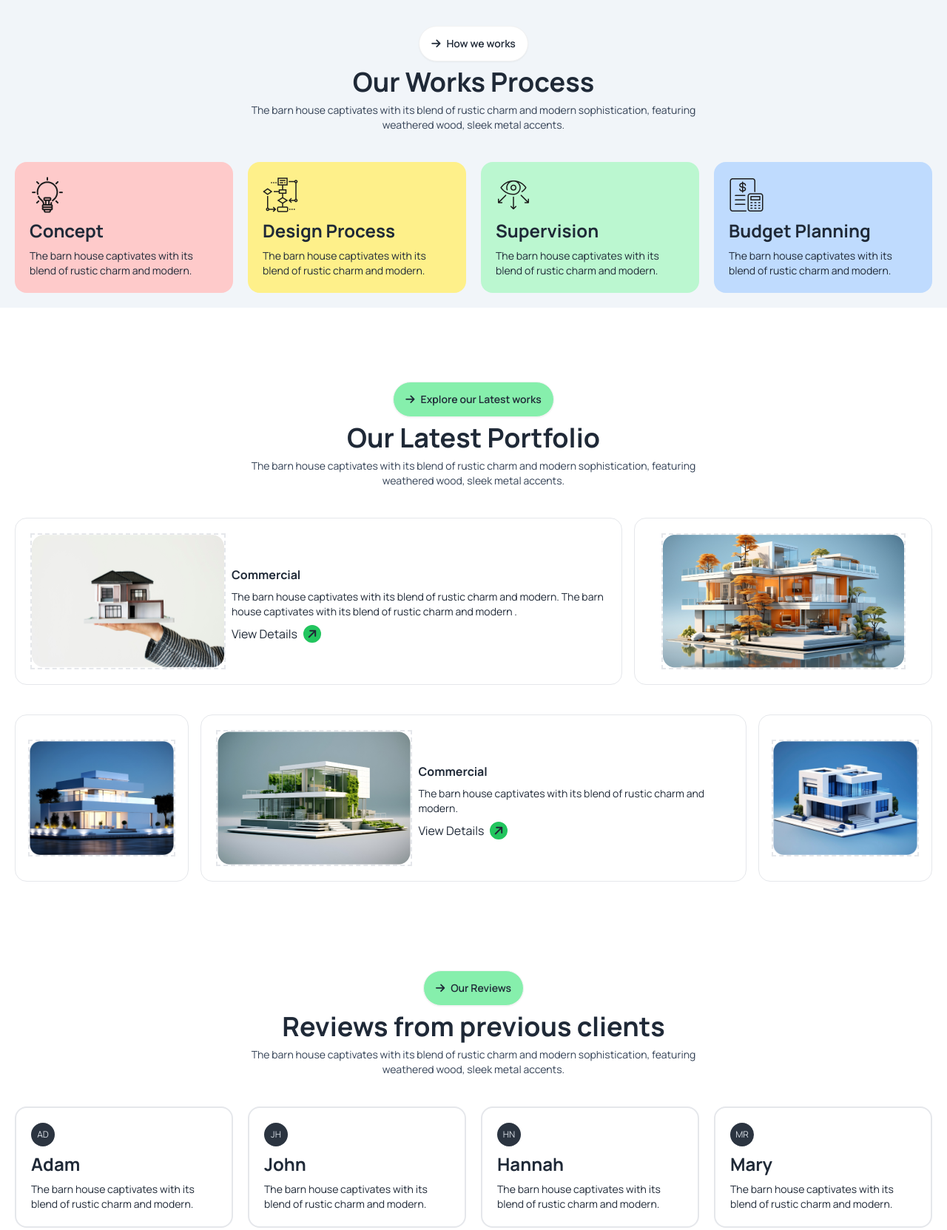
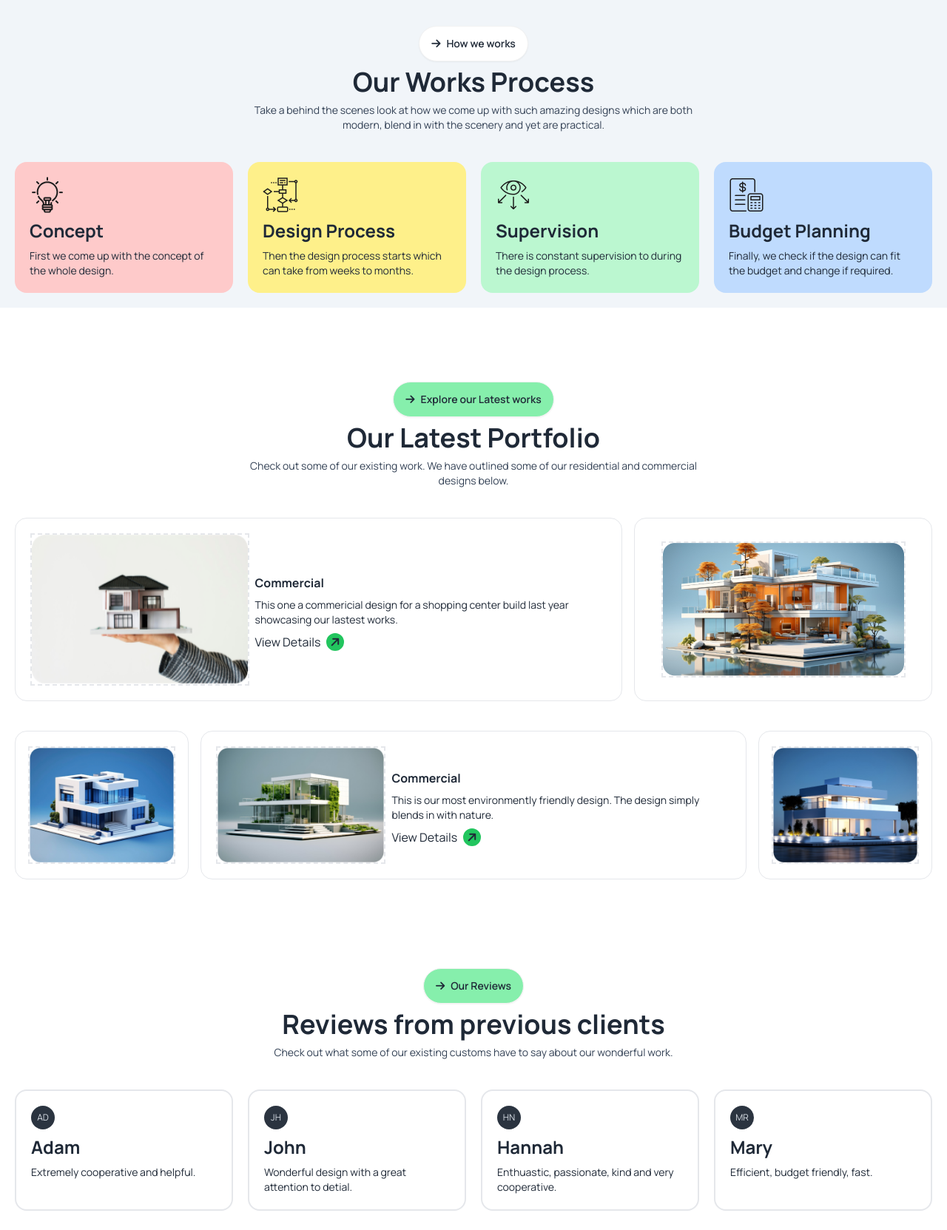
Before and after one commit to Mahajabin-Tokon/PHA3-Riterio-ModernHomes, a plain HTML site: page index.html in a window 1280 px wide. Shown: the part 1480-3143 px from the top of the page at 74% size. Drawn offline with nearby package versions, Linux system fonts and the light colour scheme.

Commit message:
Meaning text added

```diff
--- a/index.html
+++ b/index.html
@@ -143,9 +143,7 @@
                 liveable spaces
               </h4>
               <p class="text-sm text-slate-700 md:w-3/4">
-                The barn house captivates with its blend of rustic charm and
-                modern sophistication, featuring weathered wood, sleek metal
-                accents.
+                We design keeping mind the surrounding area, taking into consideration of local schools, hospitals and community centers. We also make sure our designs our environmently friendly.
               </p>
             </div>
 
@@ -161,8 +159,7 @@
               <div class="">
                 <h6 class="text-xl font-bold">Commercial</h6>
                 <p>
-                  The barn house captivates with its blend of rustic charm and
-                  modern.
+                  We have list of commercial designs with all modern facilities.
                 </p>
               </div>
             </div>
@@ -179,8 +176,7 @@
               <div class="">
                 <h6 class="text-xl font-bold">Residential</h6>
                 <p>
-                  The barn house captivates with its blend of rustic charm and
-                  modern.
+                  We have a list residential designs that look sleek and elegant.
                 </p>
               </div>
             </div>
@@ -205,9 +201,7 @@
             </button>
             <h4 class="text-4xl font-bold text-center">Our Works Process</h4>
             <p class="text-sm text-slate-700 md:w-1/2 text-center">
-              The barn house captivates with its blend of rustic charm and
-              modern sophistication, featuring weathered wood, sleek metal
-              accents.
+              Take a behind the scenes look at how we come up with such amazing designs which are both modern, blend in with the scenery and yet are practical.
             </p>
           </div>
 
@@ -227,8 +221,7 @@
               </div>
               <h6 class="text-2xl font-bold">Concept</h6>
               <p class="text-sm text-slate-70">
-                The barn house captivates with its blend of rustic charm and
-                modern.
+                First we come up with the concept of the whole design.
               </p>
             </div>
 
@@ -244,8 +237,7 @@
               </div>
               <h6 class="text-2xl font-bold">Design Process</h6>
               <p class="text-sm text-slate-70">
-                The barn house captivates with its blend of rustic charm and
-                modern.
+                Then the design process starts which can take from weeks to months.
               </p>
             </div>
 
@@ -258,8 +250,7 @@
               </div>
               <h6 class="text-2xl font-bold">Supervision</h6>
               <p class="text-sm text-slate-70">
-                The barn house captivates with its blend of rustic charm and
-                modern.
+                There is constant supervision to during the design process.
               </p>
             </div>
 
@@ -275,8 +266,7 @@
               </div>
               <h6 class="text-2xl font-bold">Budget Planning</h6>
               <p class="text-sm text-slate-70">
-                The barn house captivates with its blend of rustic charm and
-                modern.
+                Finally, we check if the design can fit the budget and change if required.
               </p>
             </div>
           </div>
@@ -294,9 +284,7 @@
             </button>
             <h4 class="text-4xl font-bold text-center">Our Latest Portfolio</h4>
             <p class="text-sm text-slate-700 md:w-1/2 text-center">
-              The barn house captivates with its blend of rustic charm and
-              modern sophistication, featuring weathered wood, sleek metal
-              accents.
+              Check out some of our existing work. We have outlined some of our residential and commercial designs below.
             </p>
           </div>
 
@@ -306,22 +294,18 @@
           <div class="grid grid-cols-1 lg:grid-cols-12 mt-10 gap-4">
             <!-- Box 1 -->
             <div
-              class="lg:flex lg:items-center gap-2 p-5 rounded-2xl border-[1px] lg:col-span-8 space-y-2"
+              class="lg:flex lg:items-center gap-2 p-5 rounded-2xl border-[1px] lg:col-span-8 space-y-2 order-1"
             >
-
               <img
                 class="w-96 lg: border-dashed border-2"
                 src="./images/img1.png"
                 alt="An image a hand holding a house"
               />
 
-
               <div class="flex flex-col justify-start items-start space-y-2">
                 <h6 class="text-l font-bold">Commercial</h6>
                 <p class="text-sm text-slate-70">
-                  The barn house captivates with its blend of rustic charm and
-                  modern. The barn house captivates with its blend of rustic
-                  charm and modern .
+                  This one a commericial design for a shopping center build last year showcasing our lastest works.
                 </p>
                 <div
                   class="bg-white border-none shadow-none flex justify-start items-start gap-2"
@@ -338,7 +322,7 @@
 
             <!-- Box 2 -->
             <div
-              class="flex justify-center items-center py-5 rounded-2xl border-[1px] lg:col-span-4"
+              class="flex justify-center items-center py-5 rounded-2xl border-[1px] lg:col-span-4 order-2"
             >
               <div class="flex justify-center items-center">
                 <img
@@ -347,7 +331,6 @@
                   alt="An image a house"
                 />
               </div>
-
             </div>
           </div>
 
@@ -355,7 +338,7 @@
           <div class="grid grid-cols-1 lg:grid-cols-5 mt-10 gap-4">
             <!-- Box 3 -->
             <div
-              class="flex justify-center items-center py-5 px-2 rounded-2xl border-[1px] lg:col-span-1"
+              class="flex justify-center items-center py-5 px-2 rounded-2xl border-[1px] lg:col-span-1 order-3 lg:order-5"
             >
               <img
                 class="w-11/12 lg: border-dashed border-2"
@@ -366,7 +349,7 @@
 
             <!-- Box 4 -->
             <div
-              class="lg:flex lg:items-center gap-2 p-5 rounded-2xl border-[1px] lg:col-span-3 space-y-2"
+              class="lg:flex lg:items-center gap-2 p-5 rounded-2xl border-[1px] lg:col-span-3 space-y-2 order-4"
             >
               <div class="self-center lg:w-2/5">
                 <img
@@ -379,8 +362,7 @@
               <div class="flex flex-col justify-start items-start space-y-2">
                 <h6 class="text-l font-bold">Commercial</h6>
                 <p class="text-sm text-slate-70">
-                  The barn house captivates with its blend of rustic charm and
-                  modern.
+                  This is our most environmently friendly design. The design simply blends in with nature.
                 </p>
 
                 <div
@@ -398,11 +380,22 @@
 
             <!-- Box 5 -->
             <div
-              class="flex justify-center items-center py-5 px-2 rounded-2xl border-[1px] lg:col-span-1"
+              class="flex justify-center items-center py-5 px-2 rounded-2xl border-[1px] lg:col-span-1 order-5 lg:order-3"
             >
               <img
                 class="w-11/12 lg: border-dashed border-2"
                 src="./images/img3.png"
+                alt="An image a house"
+              />
+            </div>
+
+            <!-- Box 6 -->
+            <div
+              class="flex justify-center items-center py-5 px-2 rounded-2xl border-[1px] lg:col-span-1 md:hidden order-6"
+            >
+              <img
+                class="w-11/12 lg: border-dashed border-2"
+                src="./images/img5.png"
                 alt="An image a house"
               />
             </div>
@@ -423,9 +416,7 @@
               Reviews from previous clients
             </h4>
             <p class="text-sm text-slate-700 md:w-1/2 text-center">
-              The barn house captivates with its blend of rustic charm and
-              modern sophistication, featuring weathered wood, sleek metal
-              accents.
+              Check out what some of our existing customs have to say about our wonderful work.
             </p>
           </div>
 
@@ -445,8 +436,7 @@
               </div>
               <h6 class="text-2xl font-bold">Adam</h6>
               <p class="text-sm text-slate-70">
-                The barn house captivates with its blend of rustic charm and
-                modern.
+                Extremely cooperative and helpful.
               </p>
             </div>
 
@@ -461,8 +451,7 @@
               </div>
               <h6 class="text-2xl font-bold">John</h6>
               <p class="text-sm text-slate-70">
-                The barn house captivates with its blend of rustic charm and
-                modern.
+                Wonderful design with a great attention to detial.
               </p>
             </div>
 
@@ -477,8 +466,7 @@
               </div>
               <h6 class="text-2xl font-bold">Hannah</h6>
               <p class="text-sm text-slate-70">
-                The barn house captivates with its blend of rustic charm and
-                modern.
+                Enthuastic, passionate, kind and very cooperative.
               </p>
             </div>
             <!-- Card 4 -->
@@ -492,8 +480,7 @@
               </div>
               <h6 class="text-2xl font-bold">Mary</h6>
               <p class="text-sm text-slate-70">
-                The barn house captivates with its blend of rustic charm and
-                modern.
+                Efficient, budget friendly, fast.
               </p>
             </div>
           </div>
@@ -513,9 +500,7 @@
               Let’s Discuss Next Project
             </h4>
             <p class="text-sm text-slate-700 md:w-1/2 text-center">
-              The barn house captivates with its blend of rustic charm and
-              modern sophistication, featuring weathered wood, sleek metal
-              accents.
+              Get in touch with us if you want a wonderful and fast design without compromising quality and providing amazing customer service.
             </p>
           </div>
 
@@ -542,7 +527,7 @@
               placeholder="Email*"
             />
             <textarea
-              class="rounded-3xl pl-4 py-2 lg:col-span-2 h-60"
+              class="rounded-3xl pl-4 py-2 lg:col-span-2 h-60 resize-none"
               type="text"
               placeholder="Write your message here"
             ></textarea>
@@ -573,8 +558,7 @@
             <h2 class="text-3xl font-semibold text-white">Riterio</h2>
           </div>
           <p class="text-slate-500 w-1/2 text-center">
-            The barn house captivates with its blend of rustic charm and modern
-            sophistication, featuring weathered wood, sleek metal accents.
+            Check out some of the links below for more information.
           </p>
 
           <ul
```
Lines whose indentation alone changed are shown as unchanged.
